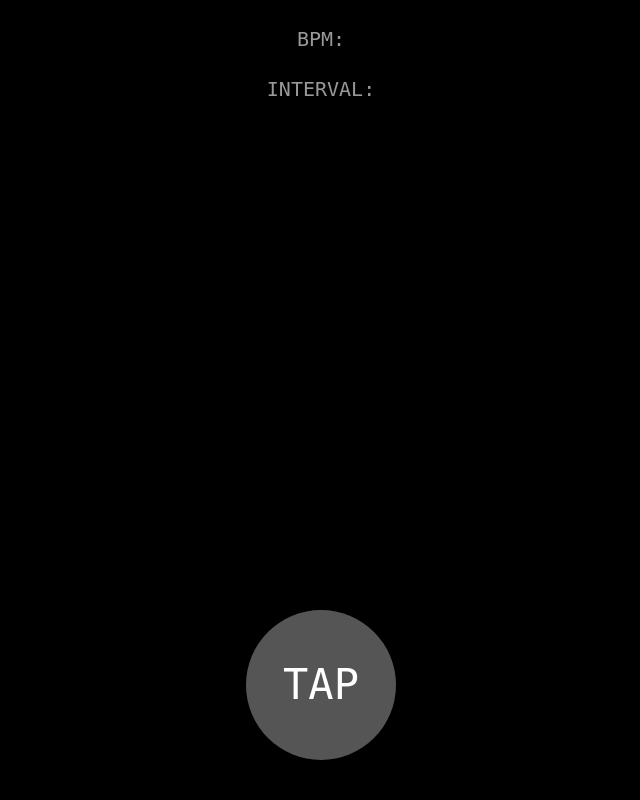
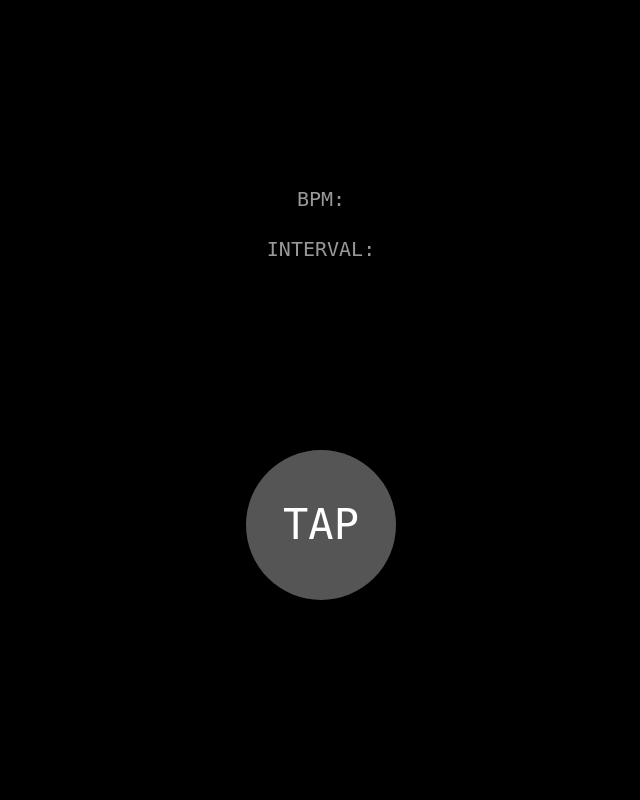
Before and after one commit to d6-9b/tap-tempo, a PHP site: page / in a window 1280 px wide. Shown: the whole page, without its empty margins (319-959 px from the left). Run offline with PHP 8.4, Linux system fonts and the light colour scheme.

Commit message:
BpmField and IntervalField

```diff
--- a/run/index.php
+++ b/run/index.php
@@ -9,10 +9,14 @@ echo '<!DOCTYPE html>'
             .'<meta http-equiv="Content-Type" content="text/html; charset=UTF-8" />'
             .'<meta name="viewport" content="width=device-width, user-scalable=no" />'
             .'<link rel="stylesheet" type="text/css" href="js/Main.css" />'
+            .'<link rel="stylesheet" type="text/css" href="js/BpmField.css" />'
+            .'<link rel="stylesheet" type="text/css" href="js/IntervalField.css" />'
             .'<link rel="stylesheet" type="text/css" href="js/MainPanel.css" />'
             .'<link rel="stylesheet" type="text/css" href="js/TapButton.css" />'
         .'</head>'
         .'<body>'
+            .'<script type="text/javascript" src="js/BpmField.js"></script>'
+            .'<script type="text/javascript" src="js/IntervalField.js"></script>'
             .'<script type="text/javascript" src="js/Div.js"></script>'
             .'<script type="text/javascript" src="js/MainPanel.js"></script>'
             .'<script type="text/javascript" src="js/TapButton.js"></script>'
--- /dev/null
+++ b/run/js/BpmField.css
@@ -0,0 +1,9 @@
+.BpmField-label {
+    position: absolute;
+    top: 30px;
+    right: 0;
+    left: 0;
+    text-align: center;
+    font-size: 20px;
+    color: #999;
+}
--- /dev/null
+++ b/run/js/BpmField.js
@@ -0,0 +1,18 @@
+function BpmField () {
+
+    var classPrefix = 'BpmField'
+
+    var labelElement = Div(classPrefix + '-label')
+    labelElement.appendChild(TextNode('BPM:'))
+
+    var valueElement = Div(classPrefix + '-value')
+
+    var element = Div(classPrefix)
+    element.appendChild(labelElement)
+    element.appendChild(valueElement)
+
+    return {
+        element: element,
+    }
+
+}
--- /dev/null
+++ b/run/js/IntervalField.css
@@ -0,0 +1,9 @@
+.IntervalField-label {
+    position: absolute;
+    top: 80px;
+    right: 0;
+    left: 0;
+    text-align: center;
+    font-size: 20px;
+    color: #999;
+}
--- /dev/null
+++ b/run/js/IntervalField.js
@@ -0,0 +1,18 @@
+function IntervalField () {
+
+    var classPrefix = 'IntervalField'
+
+    var labelElement = Div(classPrefix + '-label')
+    labelElement.appendChild(TextNode('INTERVAL:'))
+
+    var valueElement = Div(classPrefix + '-value')
+
+    var element = Div(classPrefix)
+    element.appendChild(labelElement)
+    element.appendChild(valueElement)
+
+    return {
+        element: element,
+    }
+
+}
--- a/run/js/MainPanel.css
+++ b/run/js/MainPanel.css
@@ -4,17 +4,10 @@
     right: 0;
     bottom: 0;
     left: 0;
+    width: 320px;
+    height: 480px;
+    margin: auto;
     font-family: monospace;
-}
-
-.MainPanel-bpmLabel {
-    position: absolute;
-    top: 30px;
-    right: 0;
-    left: 0;
-    text-align: center;
-    font-size: 20px;
-    color: #999;
 }
 
 .MainPanel-intervalLabel {
--- a/run/js/MainPanel.js
+++ b/run/js/MainPanel.js
@@ -2,17 +2,15 @@ function MainPanel () {
 
     var classPrefix = 'MainPanel'
 
-    var bpmLabelElement = Div(classPrefix + '-bpmLabel')
-    bpmLabelElement.appendChild(TextNode('BPM:'))
+    var bpmField = BpmField()
 
-    var intervalLabelElement = Div(classPrefix + '-intervalLabel')
-    intervalLabelElement.appendChild(TextNode('INTERVAL:'))
+    var intervalField = IntervalField()
 
     var tapButton = TapButton()
 
     var element = Div(classPrefix)
-    element.appendChild(bpmLabelElement)
-    element.appendChild(intervalLabelElement)
+    element.appendChild(bpmField.element)
+    element.appendChild(intervalField.element)
     element.appendChild(tapButton.element)
 
     return { element: element }
```
